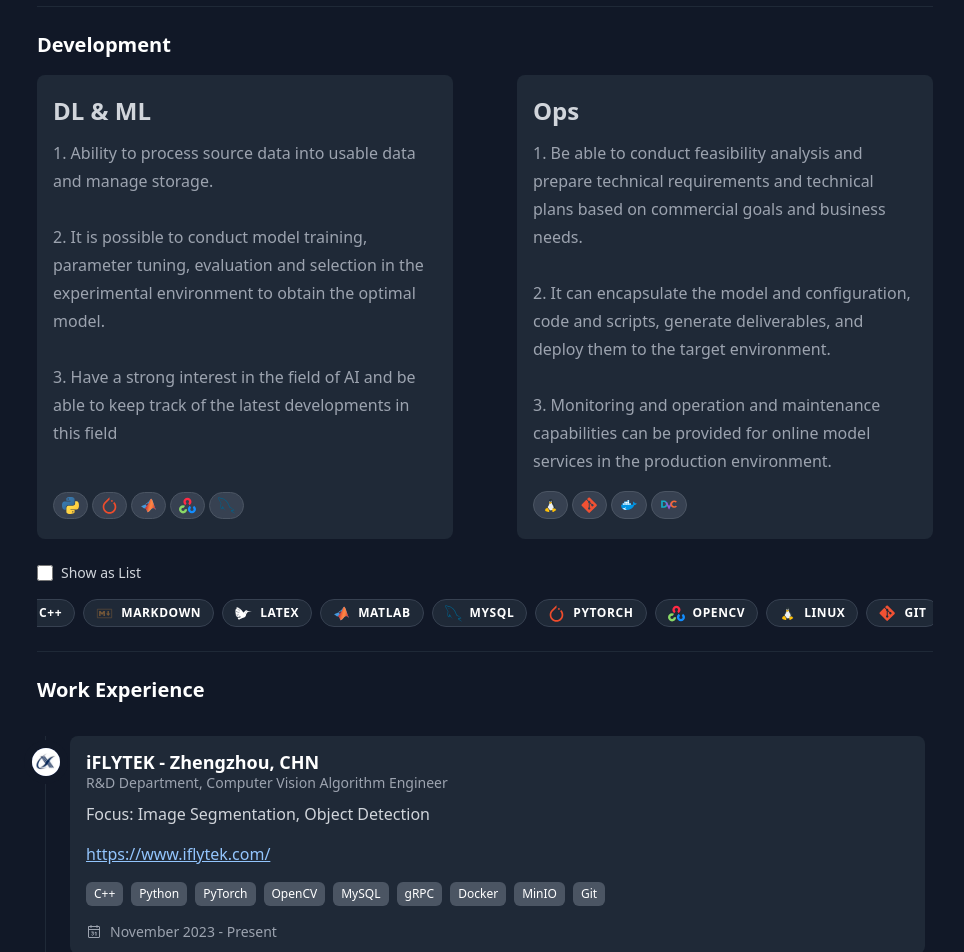
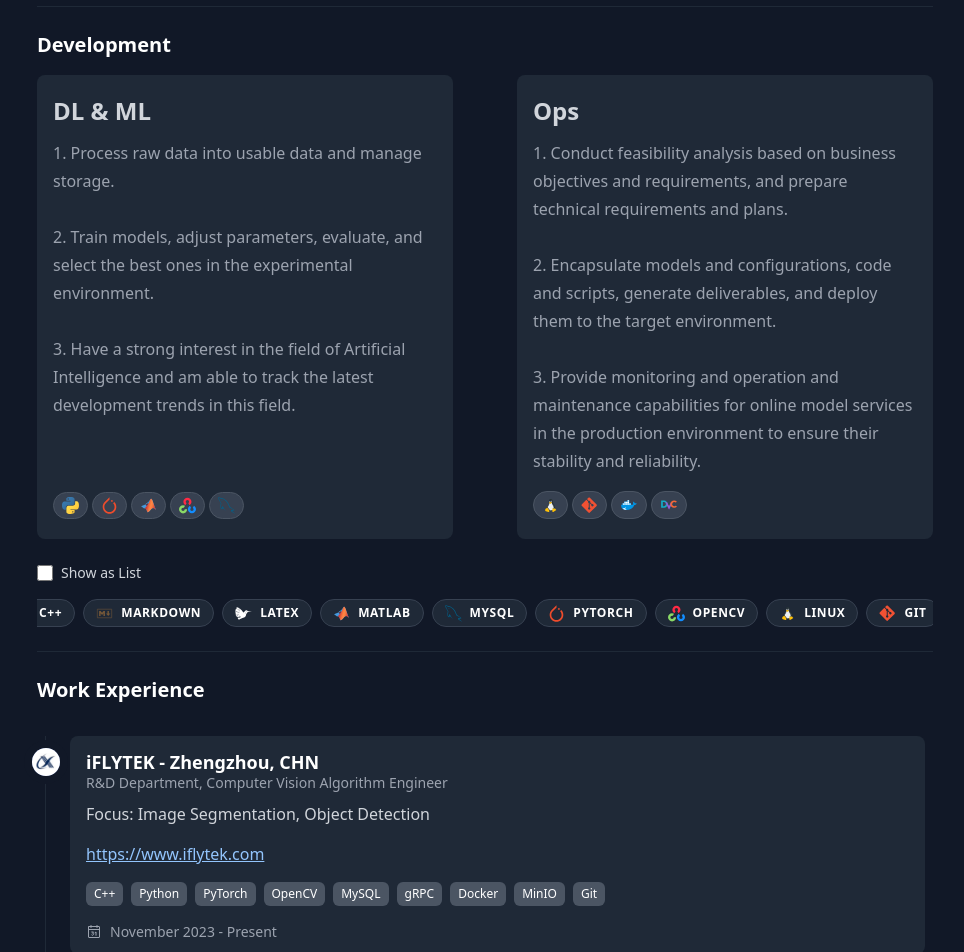
Before and after one commit to FMVPJet/Personal, a React (Vite) app: page / in a window 1280 px wide. Shown: the part 800-1752 px from the top of the page, without its empty margins (155-1119 px from the left). Built offline with nearby package versions, Linux system fonts and the light colour scheme; the HTML template or start-up script is replaced by a standard one.

Commit message:
优化：优化内容书写

```diff
--- a/src/App.tsx
+++ b/src/App.tsx
@@ -46,7 +46,7 @@ const App = () => (
     <h2 className="mt-1 text-gray-400">Computer Vision Algorithm Engineer | MLOps</h2>
 
     <p className="prose prose-invert min-w-full my-5">
-      Hi!👋 I'm Jet Kwok from China,
+      Hi!👋 I'm Jet Kwok from China.
     </p>
     <p className="prose prose-invert min-w-full my-5">
       I am an engineer with a strong background in AI and ML.
@@ -105,9 +105,9 @@ const App = () => (
     <div className="grid grid-cols-1 md:grid-cols-2 lg:grid-cols-2 gap-16">
       <DevParadigmBox
         title="DL & ML"
-        desc="1. Ability to process source data into usable data and manage storage.\n\n
-              2. It is possible to conduct model training, parameter tuning, evaluation and selection in the experimental environment to obtain the optimal model.\n\n
-              3. Have a strong interest in the field of AI and be able to keep track of the latest developments in this field "
+        desc="1. Process raw data into usable data and manage storage.\n\n
+              2. Train models, adjust parameters, evaluate, and select the best ones in the experimental environment.\n\n
+              3. Have a strong interest in the field of Artificial Intelligence and am able to track the latest development trends in this field."
         techTags={[
           {
             text: "Python",
@@ -133,9 +133,9 @@ const App = () => (
       />
       <DevParadigmBox
         title="Ops"
-        desc="1. Be able to conduct feasibility analysis and prepare technical requirements and technical plans based on commercial goals and business needs.\n\n
-              2. It can encapsulate the model and configuration, code and scripts, generate deliverables, and deploy them to the target environment.\n\n
-              3. Monitoring and operation and maintenance capabilities can be provided for online model services in the production environment."
+        desc="1. Conduct feasibility analysis based on business objectives and requirements, and prepare technical requirements and plans. \n\n
+              2. Encapsulate models and configurations, code and scripts, generate deliverables, and deploy them to the target environment. \n\n
+              3. Provide monitoring and operation and maintenance capabilities for online model services in the production environment to ensure their stability and reliability."
         techTags={[
           {
             text: "Linux",
@@ -166,7 +166,8 @@ const App = () => (
 
     <h3 className="mb-8 text-xl font-semibold">Education</h3>
     <Education />
-  </Container>
+    </Container>
+
 );
 
 export default App;
--- a/src/components/Positions.tsx
+++ b/src/components/Positions.tsx
@@ -11,7 +11,7 @@ const Positions = () => {
       role: "R&D Department, Computer Vision Algorithm Engineer",
       description:
         "Focus: Image Segmentation, Object Detection",
-      link: "https://www.iflytek.com/",
+      link: "https://www.iflytek.com",
       tech: [
         "C++",
         "Python",
@@ -46,7 +46,7 @@ const Positions = () => {
       role: "Algorithm Research Institute, Algorithm Engineer",
       description:
         "Focus: Visual Algorithms for Industrial Defect Detection Project",
-      link: "https://www.casivision.com/",
+      link: "https://www.casivision.com",
       tech: [
         "C++",
         "Python",
```
